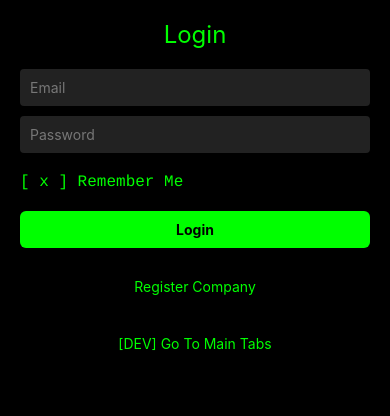
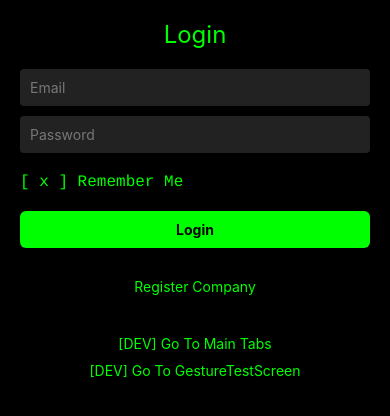
Before and after one commit to dpjpandone/MainMan, a React Native app: screen /Login in a window 390 px wide. Shown: the top 416 px of the page. Built offline with nearby package versions, Linux system fonts and the light colour scheme.

Commit message:
Baseline push before adding gesture support to fullscreen image viewer

```diff
--- a/App.js
+++ b/App.js
@@ -93,10 +93,11 @@ export default function App() {
       <SafeAreaProvider>
         <GestureHandlerRootView style={{ flex: 1 }}>
           <NavigationContainer>
-            <Stack.Navigator screenOptions={{ headerShown: false }} initialRouteName="Login">
-              <Stack.Screen name="Login" component={LoginScreen} />
-              <Stack.Screen name="MainTabs" component={TabNavigator} />
-            </Stack.Navigator>
+          <Stack.Navigator screenOptions={{ headerShown: false }} initialRouteName="Login">
+  <Stack.Screen name="Login" component={LoginScreen} />
+  <Stack.Screen name="MainTabs" component={TabNavigator} />
+  <Stack.Screen name="GestureTestScreen" component={GestureTestScreen} />
+</Stack.Navigator>
           </NavigationContainer>
           <StatusBar style="light" backgroundColor="#000" />
         </GestureHandlerRootView>
--- a/screens/LoginScreen.js
+++ b/screens/LoginScreen.js
@@ -183,6 +183,17 @@ export default function LoginScreen({ navigation }) {
           [DEV] Go To Main Tabs
         </Text>
       </TouchableOpacity>
+      <TouchableOpacity onPress={() => {
+  navigation.reset({
+    index: 0,
+    routes: [{ name: 'GestureTestScreen' }],
+  });
+}}>
+  <Text style={{ color: '#0f0', textAlign: 'center', marginTop: 10 }}>
+    [DEV] Go To GestureTestScreen
+  </Text>
+</TouchableOpacity>
+
     </View>
   );
 }
```
